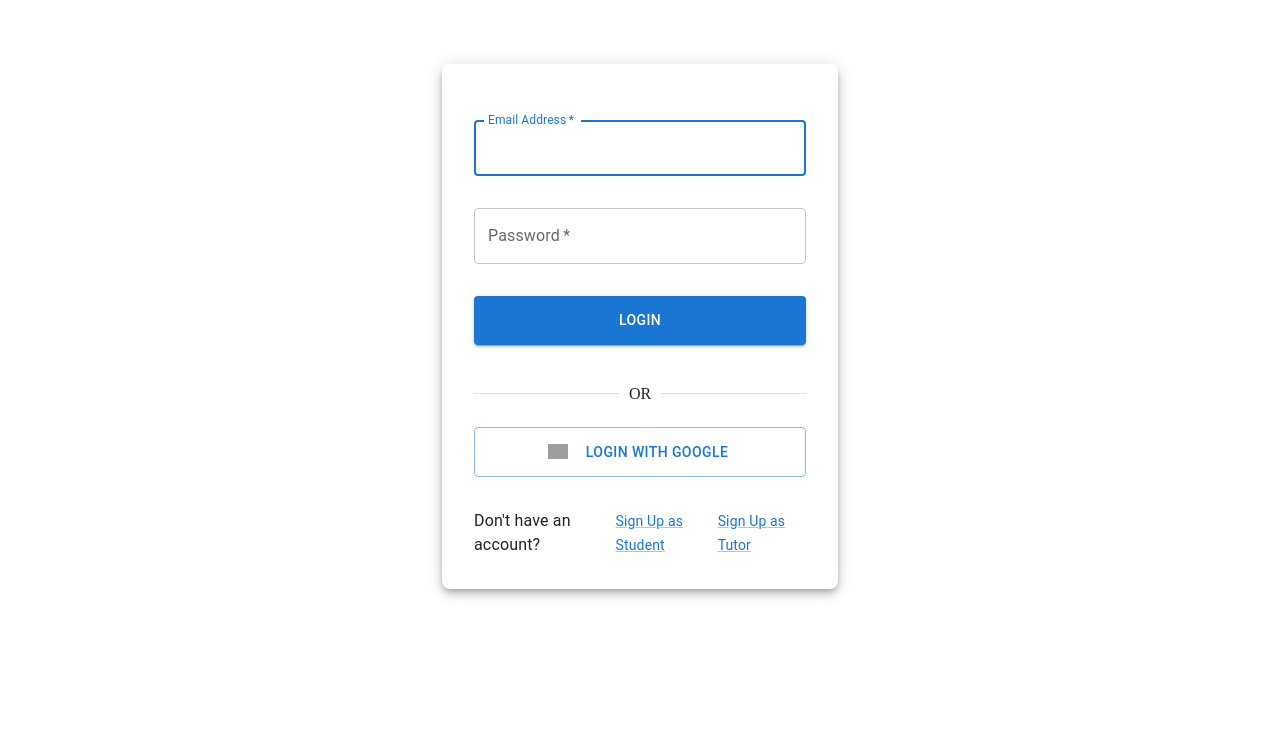
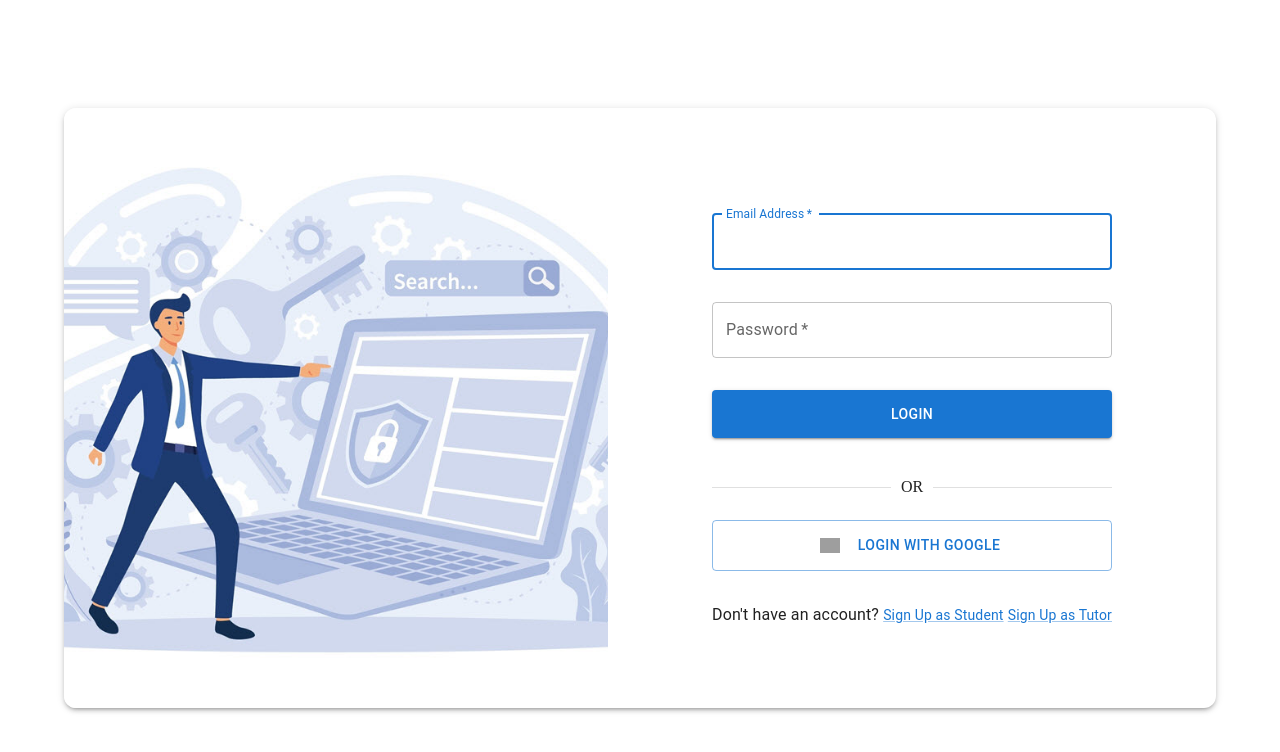
Before and after one commit to SWE5006/TutorNet, a Gatsby site in the folder FrontEnd/: page /login in a window 1280 px wide. Built offline with nearby package versions, Linux system fonts and the light colour scheme; Gatsby itself is replaced by a stand-in of ours; no server answers; grey boxes are pictures that could not be loaded.

Commit message:
Add some images for signup form
Add some images for signup form and login

```diff
--- a/FrontEnd/src/pages/login.tsx
+++ b/FrontEnd/src/pages/login.tsx
@@ -13,6 +13,7 @@ import { useLoginMutation } from "../services/auth.service";
 import { selectAuthSlice } from "../state/auth/slice";
 import { useSelector } from "react-redux";
 import { navigate } from "gatsby";
+import { Box as MuiBox } from "@mui/material"; // Rename to avoid confusion
 
 const authUrl = process.env.GATSBY_BACKEND_API_URL;
 const Login = () => {
@@ -37,12 +38,54 @@ const Login = () => {
   }, [isLoggedIn]);
 
   return isLoggedIn ? null : (
-    <Container component="main" maxWidth="xs">
+    <Container maxWidth="lg" sx={{ height: "100vh", display: "flex", alignItems: "center" }}>
+      <MuiBox
+        sx={{
+          display: "flex",
+          justifyContent: "space-between",
+          alignItems: "center",
+          width: "100%",
+          bgcolor: "background.paper",
+          borderRadius: 3,
+          boxShadow: 3,
+          overflow: "hidden",
+        }}
+      >
+        {/* Left side - Image */}
+        <MuiBox
+          sx={{
+            flex: 1,
+            height: "600px",
+            display: { xs: "none", md: "block" }, // Hide on mobile
+          }}
+        >
+          <img
+            src="/images/loginpic.jpg"
+            alt="Login"
+            style={{
+              width: "100%",
+              height: "100%",
+              objectFit: "cover",
+            }}
+          />
+        </MuiBox>
+
+        {/* Right side - Login Form */}
+        <MuiBox
+          sx={{
+            flex: 1,
+            p: 4,
+            display: "flex",
+            flexDirection: "column",
+            alignItems: "center",
+          }}
+        >
           <Paper
-        elevation={6}
+            elevation={0}
             sx={{
-          mt: 8,
               p: 4,
+              width: "100%",
+              maxWidth: 400,
               display: "flex",
               flexDirection: "column",
               alignItems: "center",
@@ -114,17 +157,24 @@ const Login = () => {
                 }}
               >
                 <Typography>Don't have an account?</Typography>
-            <Typography><Link href="/signupstudent" variant="body2">
+                <Typography>
+                  <Link href="/signupstudent" variant="body2">
                     Sign Up as Student
-            </Link></Typography>
+                  </Link>
+                </Typography>
 
-            <Typography><Link href="/signuptutor" variant="body2">
+                <Typography>
+                  <Link href="/signuptutor" variant="body2">
                     Sign Up as Tutor
-            </Link></Typography>
+                  </Link>
+                </Typography>
               </Box>
             </Box>
           </Paper>
+        </MuiBox>
+      </MuiBox>
     </Container>
   );
 };
+
 export default Login;
```
Also changed, not shown: FrontEnd/src/pages/signupstudent.tsx (+32 -3 lines), FrontEnd/src/pages/signuptutor.tsx (+32 -2 lines), FrontEnd/static/images/loginpic.jpg (added), FrontEnd/static/images/signuptutor.jpg (added). Lines whose indentation alone changed are shown as unchanged.
